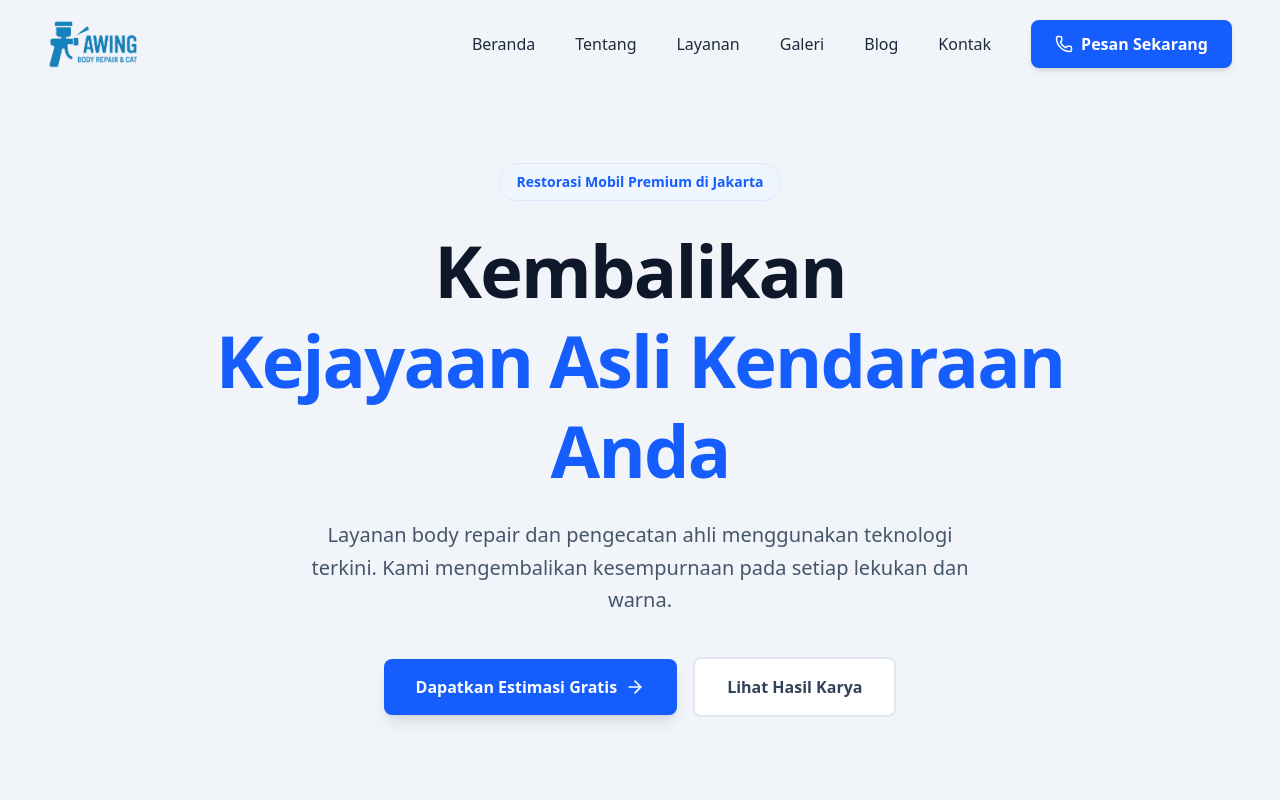
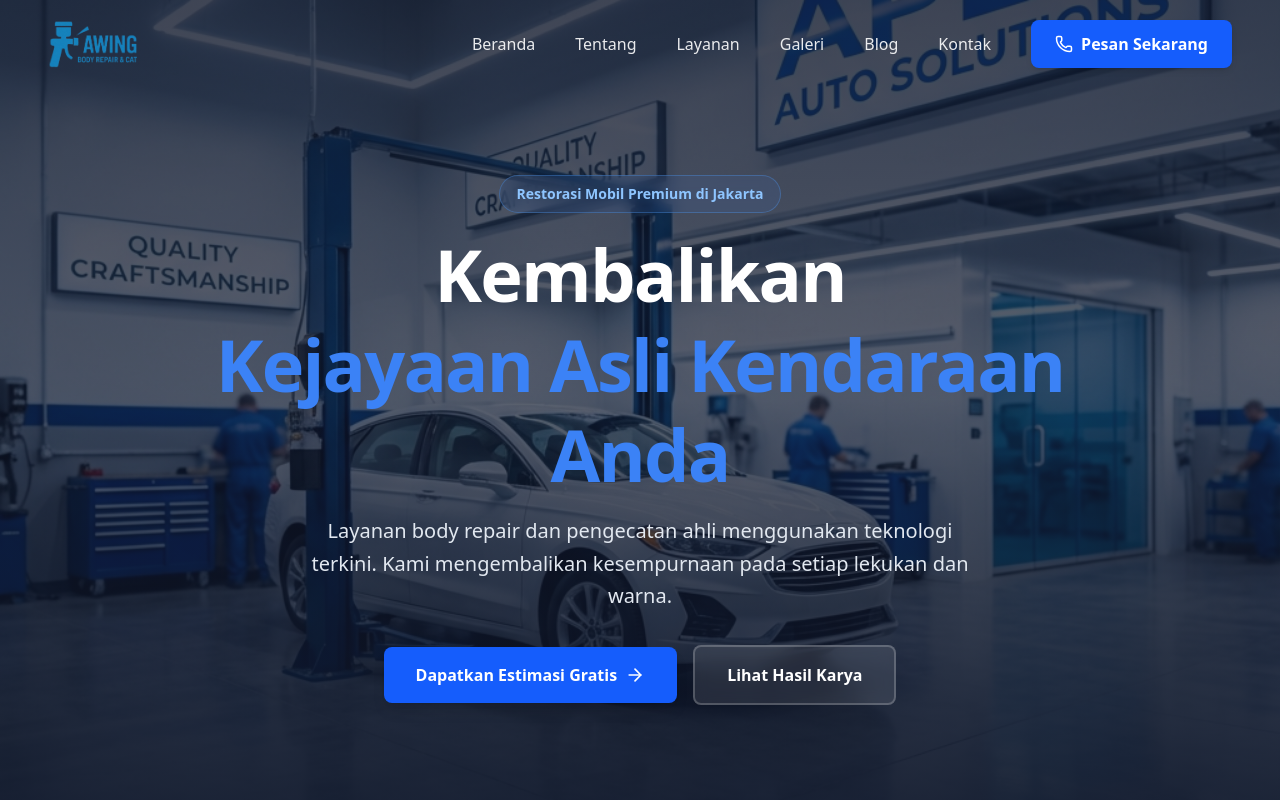
Before and after one commit to azahrulsmavo-design/awing-body-repair, a Next.js app: page / in a window 1280 px wide. Shown: the top 800 px of the page. Built offline with nearby package versions, Linux system fonts and the light colour scheme.

Commit message:
Add hero background, fix navbar visibility, and adjust hero spacing

```diff
--- a/src/components/Hero.tsx
+++ b/src/components/Hero.tsx
@@ -3,10 +3,23 @@
 import { motion } from "framer-motion";
 import { ArrowRight } from "lucide-react";
 import Link from "next/link";
+import Image from "next/image";
 
 export default function Hero() {
     return (
-        <section id="hero" className="relative h-screen min-h-[800px] flex items-center justify-center overflow-hidden bg-slate-50">
+        <section id="hero" className="relative h-screen min-h-[800px] flex items-center justify-center overflow-hidden bg-slate-900">
+            {/* Background Image */}
+            <div className="absolute inset-0 z-0">
+                <Image
+                    src="/images/hero-bg.png"
+                    alt="Workshop Background"
+                    fill
+                    className="object-cover opacity-40"
+                    priority
+                />
+                <div className="absolute inset-0 bg-gradient-to-b from-slate-900/50 via-slate-900/20 to-slate-900/80" />
+            </div>
+
             <div className="container mx-auto px-6 relative z-20 pt-20">
                 <div className="max-w-4xl mx-auto text-center">
                     <motion.div
@@ -14,16 +27,16 @@ export default function Hero() {
                         animate={{ opacity: 1, y: 0 }}
                         transition={{ duration: 0.8, ease: "easeOut" }}
                     >
-                        <span className="inline-block py-2 px-4 rounded-full bg-blue-50 border border-blue-100 text-sm font-semibold text-blue-600 mb-6">
+                        <span className="inline-block py-2 px-4 rounded-full bg-blue-500/10 border border-blue-400/30 text-sm font-semibold text-blue-300 mb-4 backdrop-blur-sm">
                             Restorasi Mobil Premium di Jakarta
                         </span>
-                        <h1 className="text-5xl md:text-7xl font-extrabold tracking-tight text-slate-900 leading-tight mb-6">
+                        <h1 className="text-5xl md:text-7xl font-extrabold tracking-tight text-white leading-tight mb-4">
                             Kembalikan <br />
-                            <span className="text-blue-600">
+                            <span className="text-blue-500">
                                 Kejayaan Asli Kendaraan Anda
                             </span>
                         </h1>
-                        <p className="text-lg md:text-xl text-slate-600 mb-10 max-w-2xl mx-auto leading-relaxed">
+                        <p className="text-lg md:text-xl text-slate-200 mb-8 max-w-2xl mx-auto leading-relaxed">
                             Layanan body repair dan pengecatan ahli menggunakan teknologi terkini.
                             Kami mengembalikan kesempurnaan pada setiap lekukan dan warna.
                         </p>
@@ -38,7 +51,7 @@ export default function Hero() {
                             </Link>
                             <Link
                                 href="#gallery"
-                                className="px-8 py-4 bg-white text-slate-700 border-2 border-slate-200 font-semibold rounded-lg hover:border-blue-600 hover:text-blue-600 transition-all w-full sm:w-auto justify-center"
+                                className="px-8 py-4 bg-white/10 text-white border-2 border-white/20 font-semibold rounded-lg hover:bg-white/20 hover:border-white/40 transition-all w-full sm:w-auto justify-center backdrop-blur-sm"
                             >
                                 Lihat Hasil Karya
                             </Link>
--- a/src/components/Navbar.tsx
+++ b/src/components/Navbar.tsx
@@ -55,7 +55,7 @@ export default function Navbar() {
                             href={link.href}
                             className={cn(
                                 "text-base font-medium transition-colors",
-                                isScrolled ? "text-slate-600 hover:text-blue-600" : "text-slate-800 hover:text-blue-600"
+                                isScrolled ? "text-slate-600 hover:text-blue-600" : "text-white/90 hover:text-white"
                             )}
                         >
                             {link.name}
@@ -75,7 +75,7 @@ export default function Navbar() {
                 <button
                     className={cn(
                         "md:hidden",
-                        isScrolled ? "text-slate-900" : "text-slate-900"
+                        isScrolled ? "text-slate-900" : "text-white"
                     )}
                     onClick={() => setIsMobileMenuOpen(!isMobileMenuOpen)}
                 >
```
Also changed, not shown: public/images/hero-bg.png (added).
